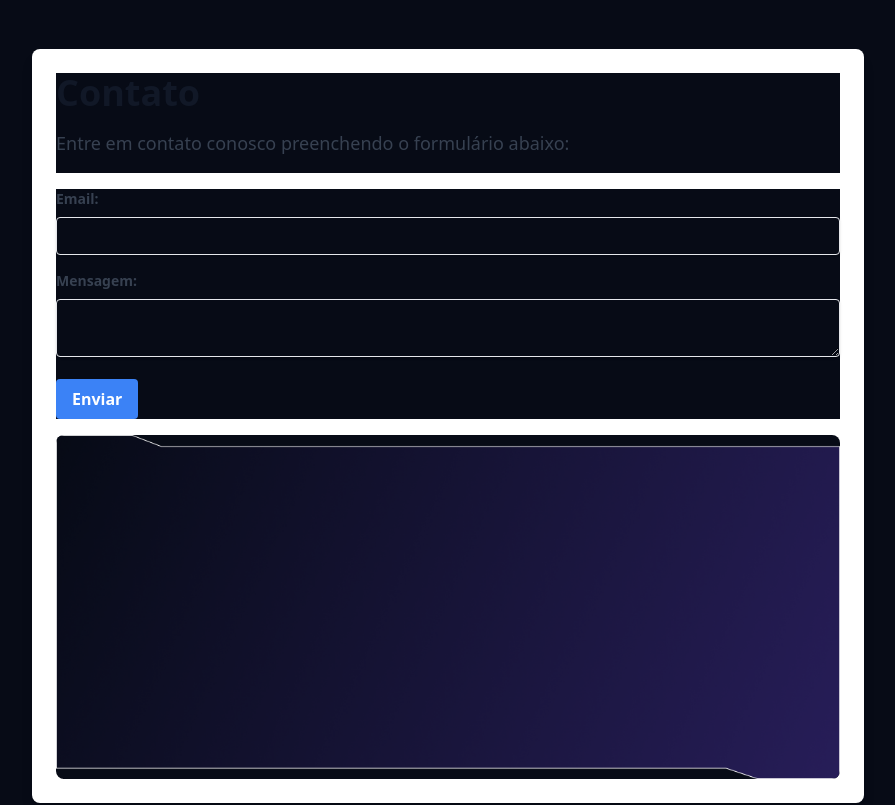
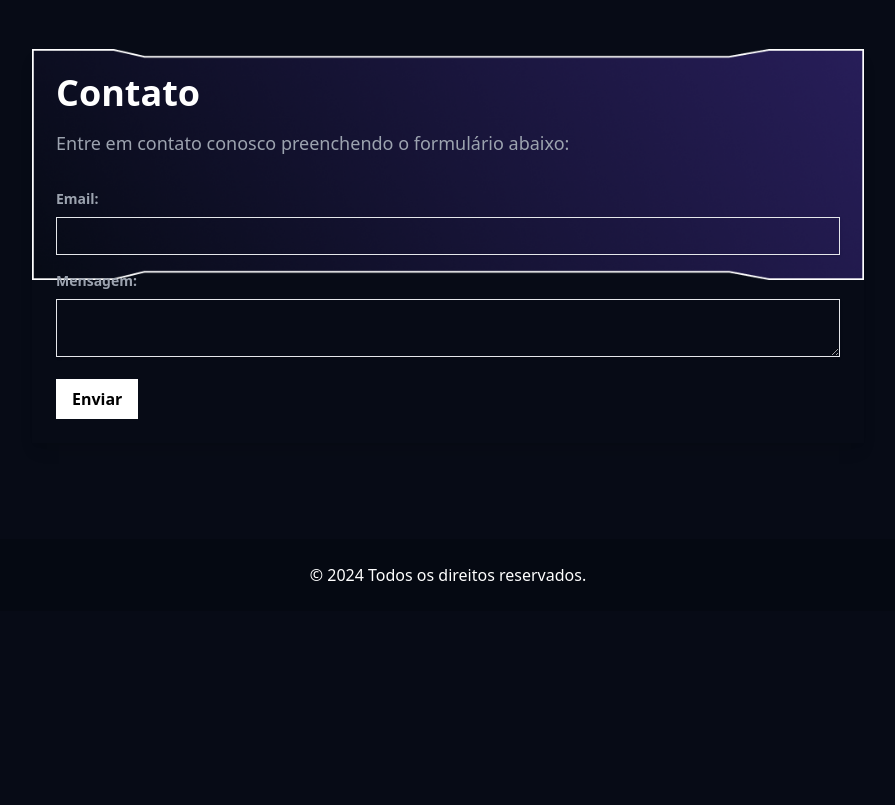
Before and after one commit to VictorBravim/ArenaX, an Angular app: page / in a window 1280 px wide. Shown: the part 2500-3305 px from the top of the page, without its empty margins (192-1087 px from the left). After the commit the page ends 3111 px from the top, so only its background shows below. Built offline with nearby package versions, Linux system fonts and the light colour scheme.

Commit message:
Mudança

```diff
--- a/src/app/contact/contact.component.html
+++ b/src/app/contact/contact.component.html
@@ -1,28 +1,30 @@
 <div id="contact" class="h-full flex flex-col items-center py-12 lg:px-56">
   <div class="container mx-auto py-12">
     <div class="grid grid-cols-1 gap-4">
-        <div class="col-span-1">
-          <div class="bg-white p-6 shadow-lg rounded-lg flex flex-col items-center">
-            <div class="flex flex-col text-left mb-4 w-full">
-              <h1 class="text-3xl lg:text-4xl font-bold text-gray-900 mb-4">Contato</h1>
-              <p class="text-lg text-gray-700 mb-4">Entre em contato conosco preenchendo o formulário abaixo:</p>
+      <div class="col-span-1 relative">
+        <div class="bg-transparent p-6 shadow-lg flex flex-col items-center relative z-10">
+          <div class="bg-transparent flex flex-col text-left mb-4 w-full">
+            <h1 class="bg-transparent text-3xl lg:text-4xl font-bold text-white mb-4">Contato</h1>
+            <p class="bg-transparent text-lg text-gray-400 mb-4">Entre em contato conosco preenchendo o formulário abaixo:</p>
           </div>
-            <form (ngSubmit)="onSubmit()" class="w-full">
-              <div class="mb-4">
-                <label for="email" class="block text-gray-700 text-sm font-bold mb-2">Email:</label>
-                <input type="email" id="email" [(ngModel)]="contact.email" name="email" required class="shadow appearance-none border rounded w-full py-2 px-3 text-gray-700 leading-tight focus:outline-none focus:shadow-outline">
+          <form (ngSubmit)="onSubmit()" class="bg-transparent w-full">
+            <div class="bg-transparent mb-4">
+              <label for="email" class="bg-transparent block text-gray-400 text-sm font-bold mb-2">Email:</label>
+              <input type="email" id="email" [(ngModel)]="contact.email" name="email" required class="bg-transparent shadow appearance-none border w-full py-2 px-3 text-gray-700 leading-tight focus:outline-none focus:shadow-outline">
             </div>
-              <div class="mb-4">
-                <label for="message" class="block text-gray-700 text-sm font-bold mb-2">Mensagem:</label>
-                <textarea id="message" [(ngModel)]="contact.message" name="message" required class="shadow appearance-none border rounded w-full py-2 px-3 text-gray-700 leading-tight focus:outline-none focus:shadow-outline"></textarea>
+            <div class="bg-transparent mb-4">
+              <label for="message" class="bg-transparent block text-gray-400 text-sm font-bold mb-2">Mensagem:</label>
+              <textarea id="message" [(ngModel)]="contact.message" name="message" required class="bg-transparent shadow appearance-none border w-full py-2 px-3 text-gray-700 leading-tight focus:outline-none focus:shadow-outline"></textarea>
             </div>
-              <div class="flex items-center justify-between">
-                <button type="submit" class="bg-blue-500 hover:bg-blue-700 text-white font-bold py-2 px-4 rounded focus:outline-none focus:shadow-outline">
+            <div class="bg-transparent flex items-center justify-between">
+              <button type="submit" class=" bg-white hover:bg-gray-500 text-black font-bold py-2 px-4 focus:outline-none focus:shadow-outline">
                 Enviar
               </button>
             </div>
           </form>
-            <img [src]="contactImage" alt="Contact Us" class="w-full object-cover mt-4 rounded-lg" />
+        </div>
+        <div class="absolute inset-0 z-0">
+          <img [src]="contactImage" alt="Contact Us" class="w-full object-cover" />
         </div>
       </div>
     </div>
--- a/src/app/contact/contact.component.ts
+++ b/src/app/contact/contact.component.ts
@@ -1,4 +1,3 @@
-// contact.component.ts
 import { Component } from '@angular/core';
 import { FormsModule } from '@angular/forms';
 
--- /dev/null
+++ b/src/app/footer/footer.component.css
@@ -0,0 +1,3 @@
+.bg-blue-custom {
+    background-color: #050912;
+  }
--- a/src/app/footer/footer.component.html
+++ b/src/app/footer/footer.component.html
@@ -1,3 +1,3 @@
-<footer class="bg-gray-800 text-white py-4 text-center w-full">
-    <p>&copy; 2024 Todos os direitos reservados.</p>
+<footer class="bg-blue-custom text-white py-6 text-center w-full">
+    <p class="bg-transparent">&copy; 2024 Todos os direitos reservados.</p>
   </footer>
--- a/src/app/footer/footer.component.ts
+++ b/src/app/footer/footer.component.ts
@@ -5,6 +5,7 @@ import { Component } from '@angular/core';
   standalone: true,
   imports: [],
   templateUrl: './footer.component.html',
+  styleUrls: ['./footer.component.css']
 })
 export class FooterComponent {
 
```
Also changed, not shown: src/assets/images/contact.png. Lines whose indentation alone changed are shown as unchanged.
